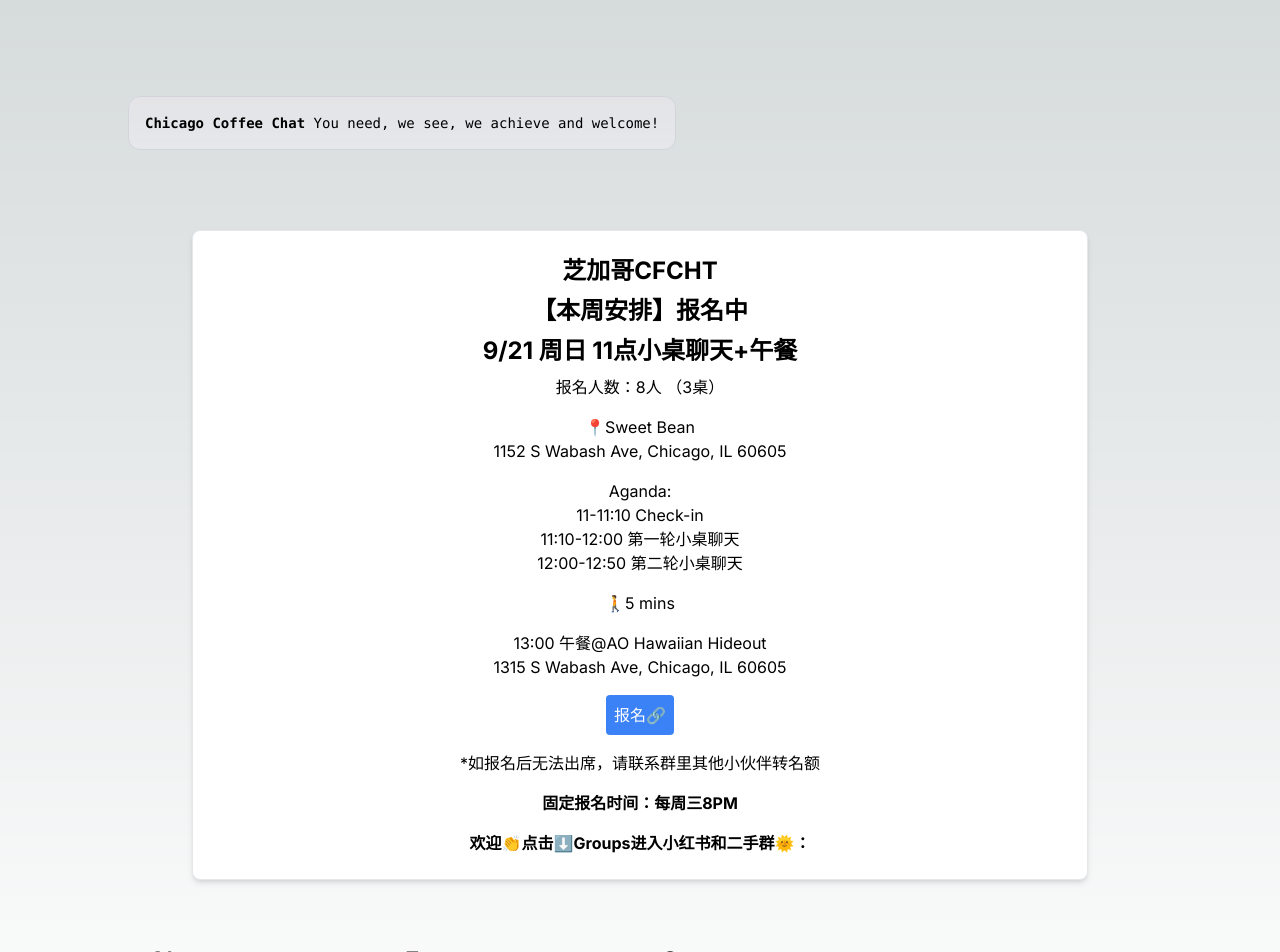
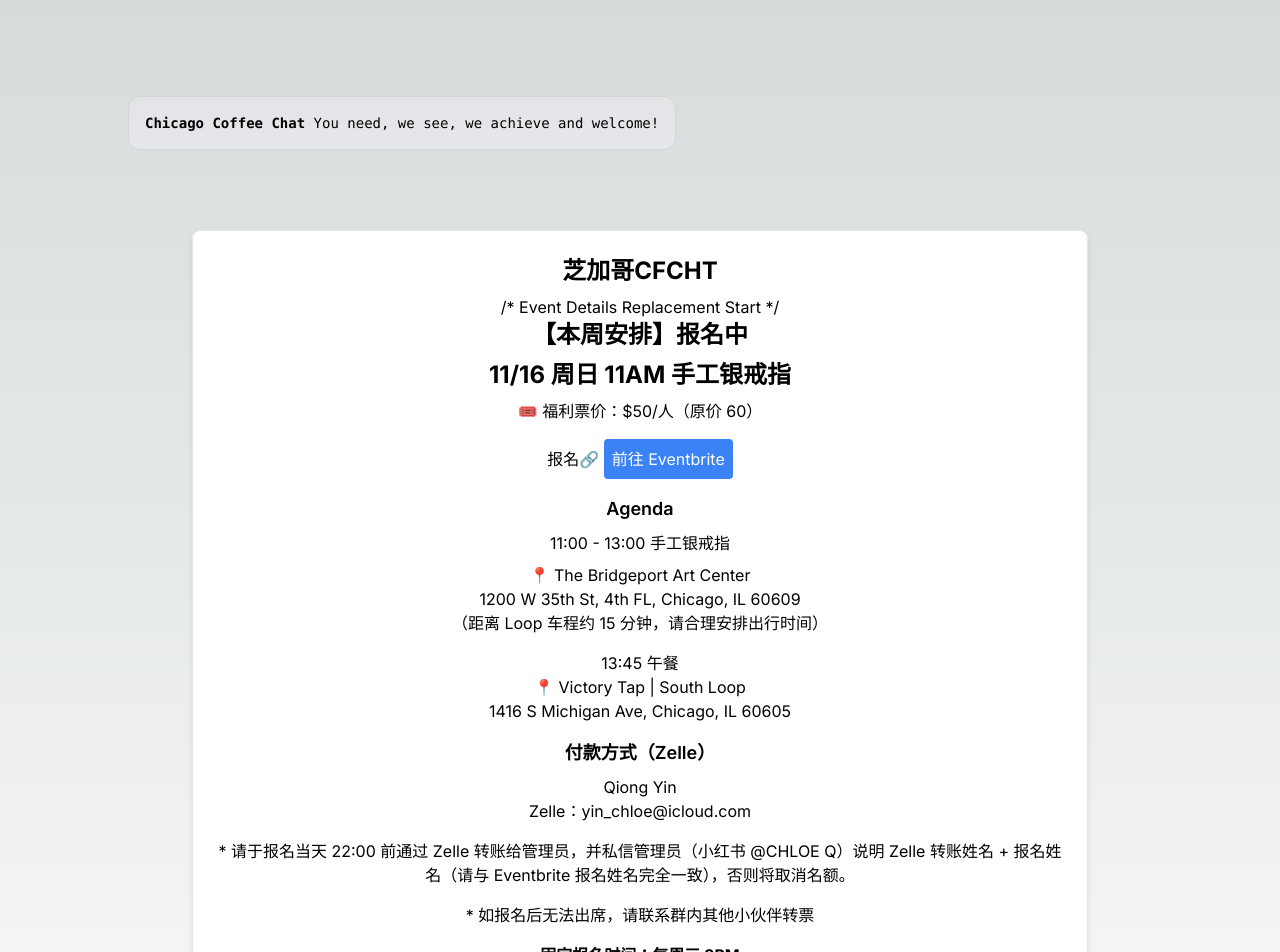
Before and after one commit to Brack-Wang/nextjs, a Next.js app: page / in a window 1280 px wide. Shown: the top 952 px of the page. Built offline with nearby package versions, Linux system fonts and the light colour scheme.

Commit message:
Update event details for upcoming workshops

```diff
--- a/app/page.tsx
+++ b/app/page.tsx
@@ -17,17 +17,28 @@ export default function Home() {
       <div className="mt-20 my-12 p-4 md:p-6 max-w-xs md:max-w-2xl lg:max-w-4xl w-full bg-white rounded-lg border border-gray-200 shadow-md dark:bg-gray-800 dark:border-gray-700 text-center">
         <h2 className="text-2xl font-bold mb-2"> 芝加哥CFCHT </h2>
 
-{/* Event Details Replacement Start */}
-<h2 className="text-2xl font-bold mb-2">【本周安排】报名中</h2>
-<h2 className="text-2xl font-bold mb-2">9/21 周日 11点小桌聊天+午餐</h2>
-<p className="mb-4">报名人数：8人 （3桌）</p>
-<p className="mb-4">📍Sweet Bean<br />1152 S Wabash Ave, Chicago, IL 60605</p>
-<p className="mb-4">Aganda:<br />11-11:10 Check-in<br />11:10-12:00 第一轮小桌聊天<br />12:00-12:50 第二轮小桌聊天</p>
-<p className="mb-4">🚶5 mins</p>
-<p className="mb-4">13:00 午餐@AO Hawaiian Hideout<br />1315 S Wabash Ave, Chicago, IL 60605</p>
-<a href="https://www.eventbrite.com/e/cfcht921-11-tickets-1712335965969?aff=oddtdtcreator" target="_blank" rel="noreferrer" className="inline-block bg-blue-500 text-white p-2 rounded hover:bg-blue-700 transition duration-300 ease-in-out">报名🔗</a>
-<p className="mt-4">*如报名后无法出席，请联系群里其他小伙伴转名额</p>
-{/* Event Details Replacement End */}
+/* Event Details Replacement Start */
+  <h2 className="text-2xl font-bold mb-2">【本周安排】报名中</h2>
+  <h2 className="text-2xl font-bold mb-2">11/16 周日 11AM 手工银戒指</h2>
+  <p className="mb-4">🎟️ 福利票价：$50/人（原价 60）</p>
+  <p className="mb-4">
+    报名🔗 <a href="https://www.eventbrite.co.nz/e/cfcht1116-11am-tickets-1967672046058?aff=oddtdtcreator" target="_blank" className="inline-block bg-blue-500 text-white p-2 rounded hover:bg-blue-700 transition duration-300 ease-in-out">前往 Eventbrite</a>
+  </p>
+
+  <h3 className="text-lg font-semibold mb-2">Agenda</h3>
+  <p className="mb-2">11:00 - 13:00 手工银戒指</p>
+  <p className="mb-4">📍 The Bridgeport Art Center<br />1200 W 35th St, 4th FL, Chicago, IL 60609<br />（距离 Loop 车程约 15 分钟，请合理安排出行时间）</p>
+
+  <p className="mb-4">13:45 午餐<br />📍 Victory Tap | South Loop<br />1416 S Michigan Ave, Chicago, IL 60605</p>
+
+  <h3 className="text-lg font-semibold mb-2">付款方式（Zelle）</h3>
+  <p className="mb-4">Qiong Yin<br />Zelle：yin_chloe@icloud.com</p>
+
+  <p className="mt-4">* 请于报名当天 22:00 前通过 Zelle 转账给管理员，并私信管理员（小红书 @CHLOE Q）说明 Zelle 转账姓名 + 报名姓名（请与 Eventbrite 报名姓名完全一致），否则将取消名额。</p>
+  <p className="mt-4">* 如报名后无法出席，请联系群内其他小伙伴转票</p>
+  <p className="mt-4 font-bold">固定报名时间：每周三 8PM</p>
+/* Event Details Replacement End */
+
 
   <p className="mt-4 font-bold">固定报名时间：每周三8PM</p>
 {/* Event Details Replacement End */}
```
